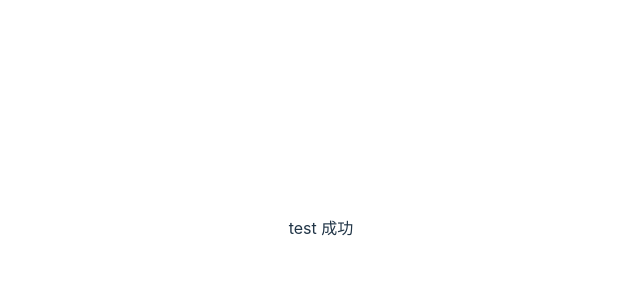
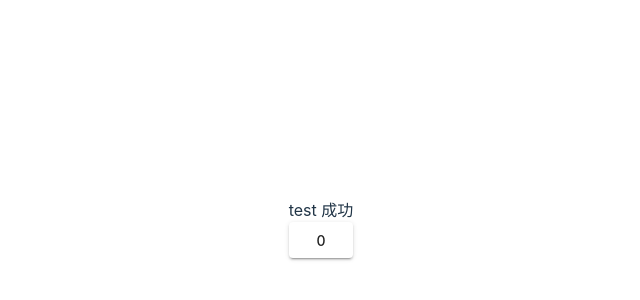
Before and after one commit to hisho-123/my-vocabulary-book, a Vue app in the folder frontend/: page /test in a window 1280 px wide. Shown: the part 172-472 px from the top of the page, without its empty margins (319-959 px from the left). Built offline with nearby package versions, Linux system fonts and the light colour scheme.

Commit message:
vuetifyをインストール(issue/7) v-btnで動作確認

```diff
--- a/frontend/package.json
+++ b/frontend/package.json
@@ -9,10 +9,13 @@
     "preview": "vite preview"
   },
   "dependencies": {
+    "vite-plugin-vuetify": "^2.0.4",
     "vue": "^3.4.37",
-    "vue-router": "^4.4.5"
+    "vue-router": "^4.4.5",
+    "vuetify": "^3.7.2"
   },
   "devDependencies": {
+    "@mdi/font": "^7.4.47",
     "@vitejs/plugin-vue": "^5.1.2",
     "typescript": "^5.5.3",
     "vite": "^5.4.1",
--- a/frontend/src/main.ts
+++ b/frontend/src/main.ts
@@ -1,8 +1,29 @@
 import { createApp } from 'vue'
 import App from './App.vue'
 import './style.css'
-import router from './router';
+import router from './router'
+import 'vuetify/styles'
+import { createVuetify } from 'vuetify'
+import * as components from 'vuetify/components'
+import * as directives from 'vuetify/directives'
+import '@mdi/font/css/materialdesignicons.css'
+import { aliases, mdi } from 'vuetify/iconsets/mdi'
+
 
 const app = createApp(App)
+
+const vuetify = createVuetify({
+  components,
+  directives,
+  icons: {
+    defaultSet: 'mdi',
+    aliases,
+    sets: {
+      mdi
+    }
+  }
+})
+
 app.use(router)
 app.mount('#app')
+app.use(vuetify)
--- a/frontend/src/pages/Test.vue
+++ b/frontend/src/pages/Test.vue
@@ -1,6 +1,14 @@
 <script setup lang="ts">
+import { ref } from 'vue';
+
 console.log('Test')
+
+const count = ref(0)
 </script>
 <template>
   <div>test 成功</div>
+  <v-btn
+    @click="count++"
+  >{{ count }}
+  </v-btn>
 </template>
--- a/frontend/vite.config.ts
+++ b/frontend/vite.config.ts
@@ -1,7 +1,13 @@
 import { defineConfig } from 'vite'
 import vue from '@vitejs/plugin-vue'
+import vuetify from 'vite-plugin-vuetify'
 
 // https://vitejs.dev/config/
 export default defineConfig({
-  plugins: [vue()],
+  plugins: [
+    vue(),
+    vuetify({
+      autoImport: true
+    })
+  ]
 })
```
Also changed, not shown: 1 other file (tests, documents, lock files or other folders).
